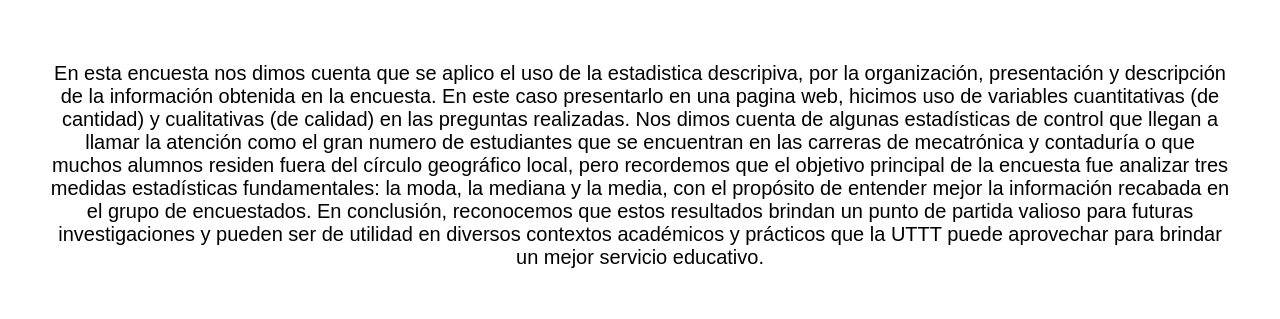
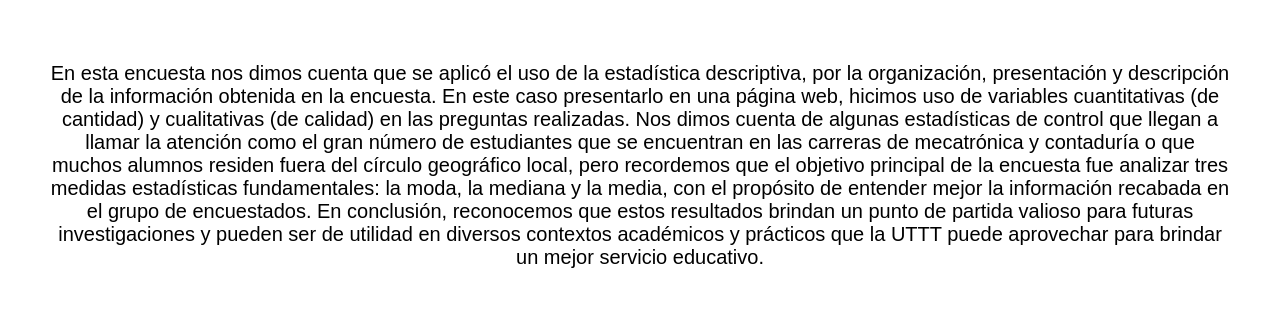
Before and after one commit to urielpena/urielpena.github.io, a plain HTML site: page inicio/conclusiones.html in a window 1280 px wide. Shown: the part 129-448 px from the top of the page. Drawn offline with Linux system fonts and the light colour scheme.

Commit message:
Update conclusiones.html

```diff
--- a/inicio/conclusiones.html
+++ b/inicio/conclusiones.html
@@ -26,9 +26,9 @@
             </div>
         </div>
         <div class="block2">
-            <p class="description">En esta encuesta nos dimos cuenta que se aplico el uso de la estadistica descripiva, por la
-                organización, presentación y descripción de la información obtenida en la encuesta. En este caso presentarlo en una pagina web, hicimos uso de variables cuantitativas (de cantidad) y cualitativas (de calidad) en las preguntas realizadas.
-                Nos dimos cuenta de algunas estadísticas de control que llegan a llamar la atención como el gran numero de estudiantes que se encuentran en las carreras de mecatrónica y contaduría o que muchos alumnos residen fuera del círculo geográfico local, pero recordemos que el objetivo principal de la encuesta fue analizar tres medidas estadísticas fundamentales: la moda, la mediana y la media, con el propósito de entender mejor la información recabada en el grupo de encuestados.
+            <p class="description">En esta encuesta nos dimos cuenta que se aplicó el uso de la estadística descriptiva, por la
+                organización, presentación y descripción de la información obtenida en la encuesta. En este caso presentarlo en una página web, hicimos uso de variables cuantitativas (de cantidad) y cualitativas (de calidad) en las preguntas realizadas.
+                Nos dimos cuenta de algunas estadísticas de control que llegan a llamar la atención como el gran número de estudiantes que se encuentran en las carreras de mecatrónica y contaduría o que muchos alumnos residen fuera del círculo geográfico local, pero recordemos que el objetivo principal de la encuesta fue analizar tres medidas estadísticas fundamentales: la moda, la mediana y la media, con el propósito de entender mejor la información recabada en el grupo de encuestados.
                 En conclusión, reconocemos que estos resultados brindan un punto de partida valioso para futuras investigaciones y pueden ser de utilidad en diversos contextos académicos y prácticos que la UTTT puede aprovechar para brindar un mejor servicio educativo.</p>
         </div>
     </div>
```
